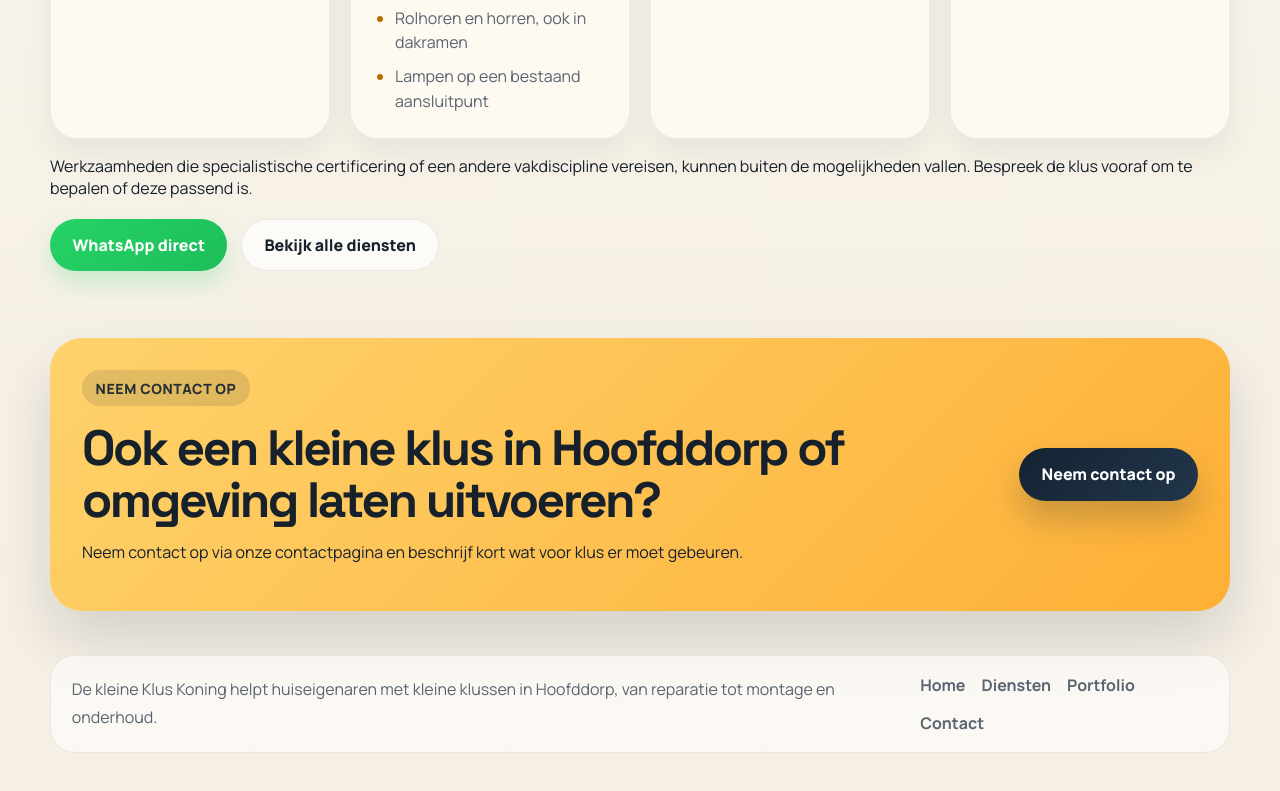
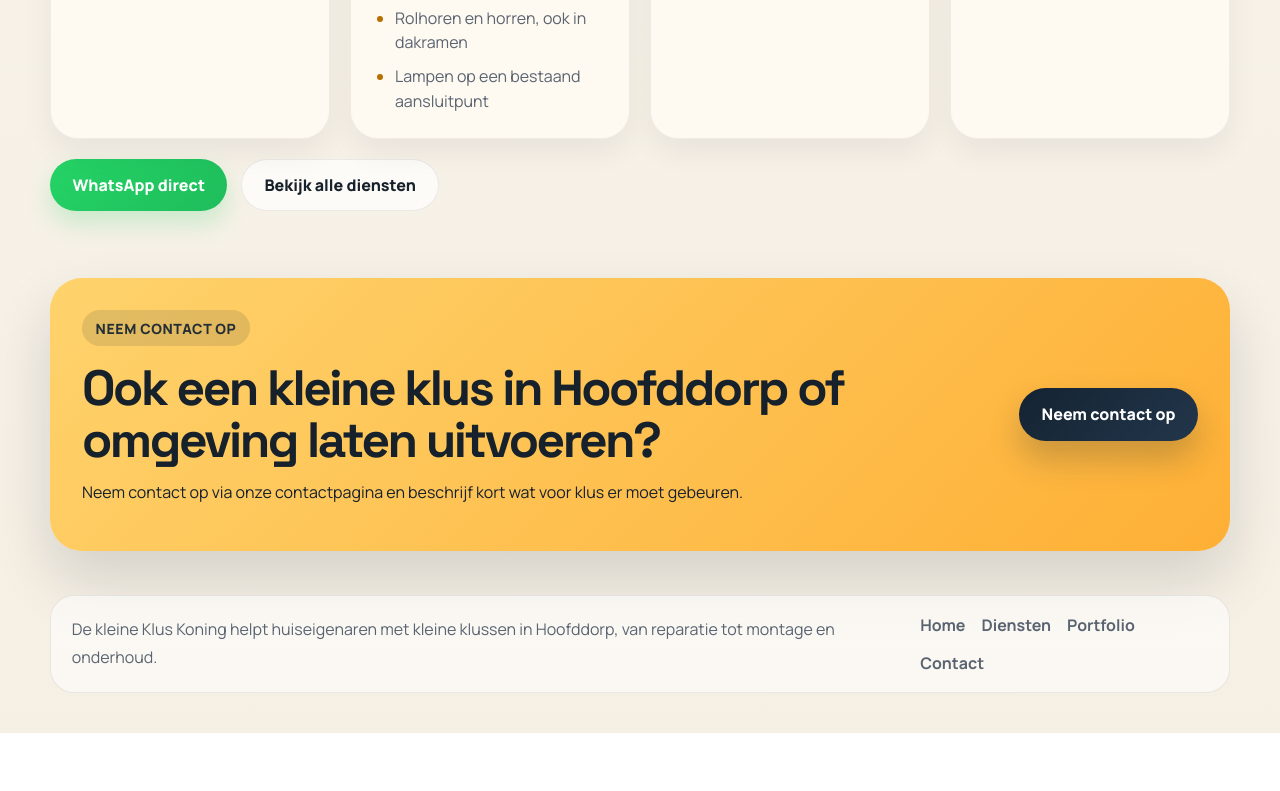
Before and after one commit to GitPushAndChill/KleineKlusKoning, a website built with Vite: page index.html in a window 1280 px wide. Shown: the part 1550-2341 px from the top of the page. After the commit the page ends 2283 px from the top, so only its background shows below. Built offline with nearby package versions, Linux system fonts and the light colour scheme.

Commit message:
small update

```diff
--- a/index.html
+++ b/index.html
@@ -159,7 +159,6 @@
                         </ul>
                     </article>
                 </div>
-                <p>Werkzaamheden die specialistische certificering of een andere vakdiscipline vereisen, kunnen buiten de mogelijkheden vallen. Bespreek de klus vooraf om te bepalen of deze passend is.</p>
                 <div class="hero-actions">
                     <a class="button button-whatsapp" href="https://wa.me/31615309925" target="_blank" rel="noopener noreferrer">WhatsApp direct</a>
                     <a class="button button-secondary" href="/diensten/">Bekijk alle diensten</a>
```
